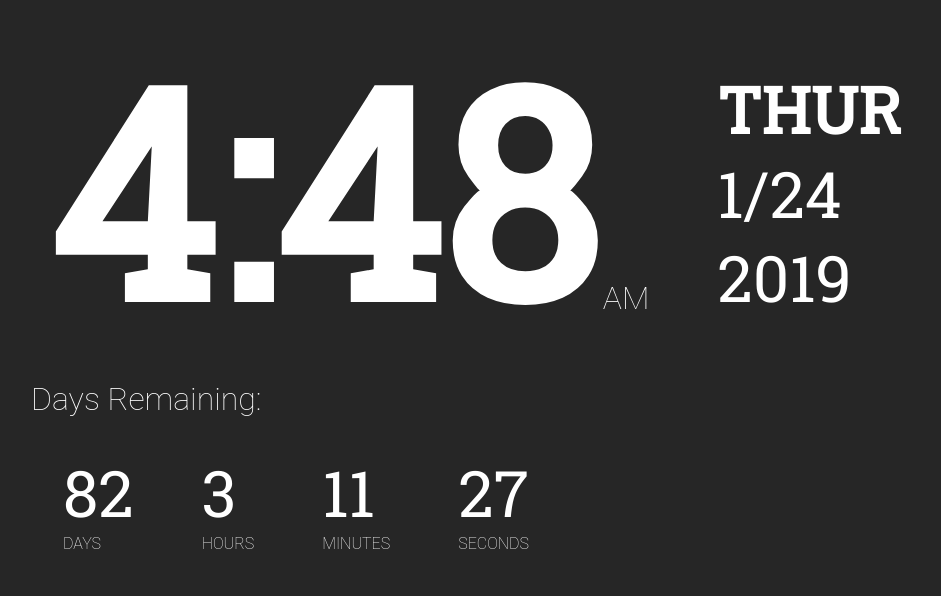
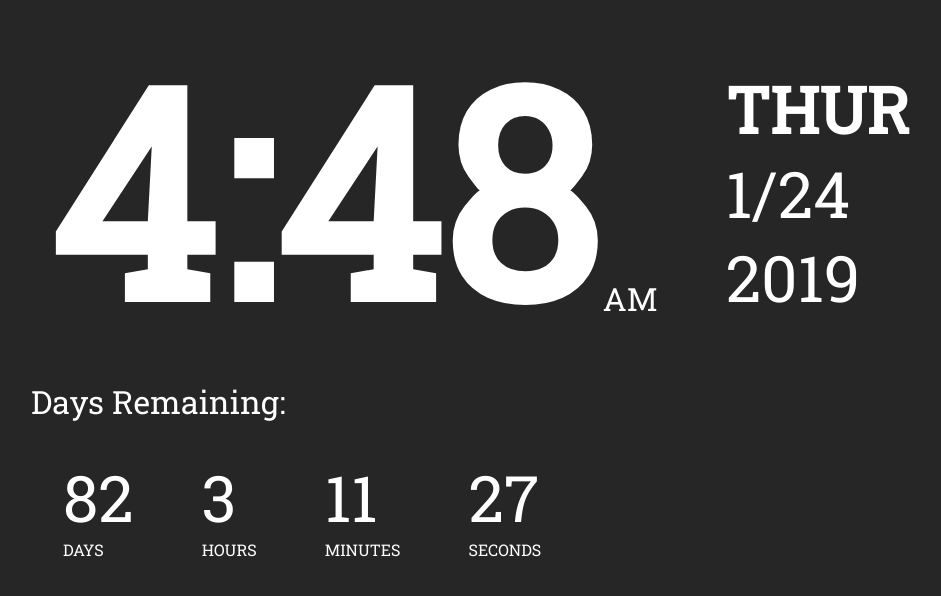
Before and after one commit to sjeibmann/clock-countdown, a plain HTML site: page index.html in a window 1280 px wide. Shown: the whole page, without its empty margins (141-1082 px from the left). Drawn offline with Linux system fonts and the light colour scheme.

Commit message:
style updates

```diff
--- a/clock-countdown-styles.css
+++ b/clock-countdown-styles.css
@@ -20,7 +20,7 @@ h2{
 }
 
 h3{
-  font-family: "Roboto", arial, sans-serif;
+  font-family: 'Roboto Slab', arial, sans-serif;
   font-size: 2em;
   font-weight: lighter;
   margin:0em;
@@ -28,7 +28,7 @@ h3{
 }
 
 p{
-  font-family: "Roboto", arial, sans-serif;
+  font-family: 'Roboto Slab', arial, sans-serif;
   font-size: 1em;
   font-weight: lighter;
   margin:0em;
```
